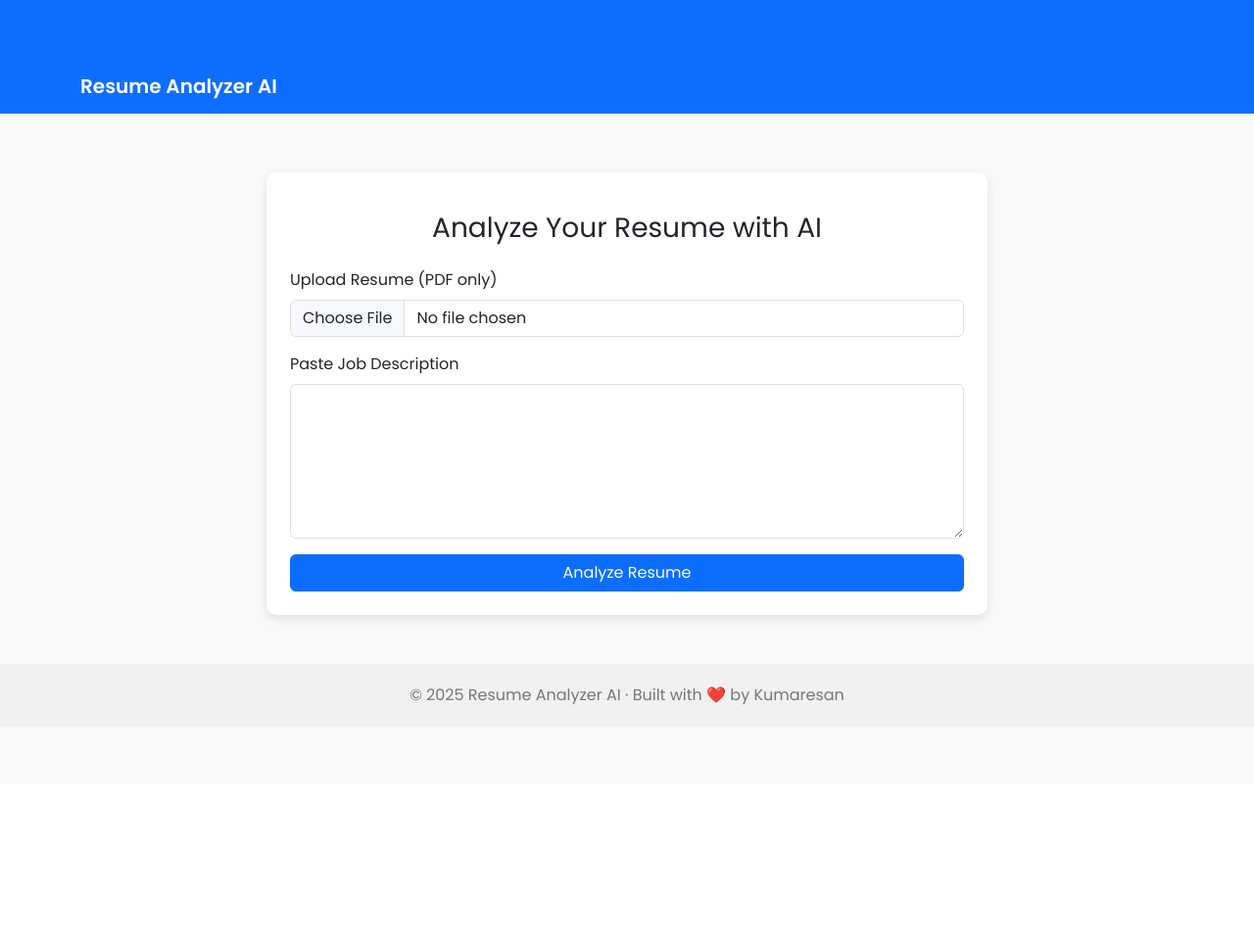
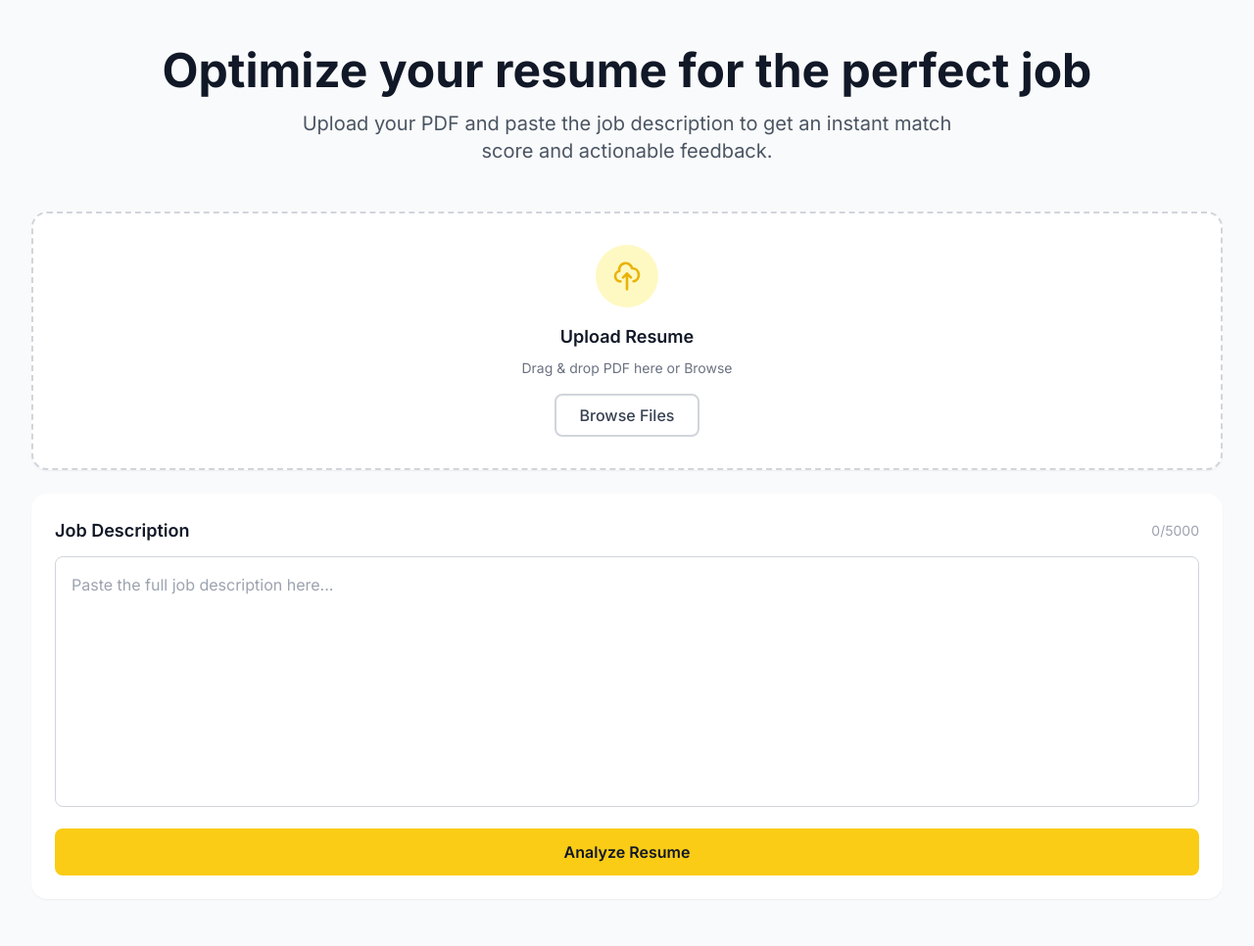
Before and after one commit to Kader1680/Resume-Analyzer, a Flask app: page / in a window 1280 px wide. Shown: the whole page at 98% size. Before the commit the page ends 742 px from the top, so only its background shows below. Run offline with Flask 3, Linux system fonts and the light colour scheme; some libraries are stand-ins or nearby versions.

```diff
--- a/templates/index.html
+++ b/templates/index.html
@@ -5,120 +5,119 @@
   <title>Resume Analyzer AI</title>
   <meta name="viewport" content="width=device-width, initial-scale=1">
 
-  <!-- Bootstrap CSS -->
-  <link href="https://cdn.jsdelivr.net/npm/bootstrap@5.3.3/dist/css/bootstrap.min.css" rel="stylesheet">
+  <!-- Tailwind CSS -->
+  <script src="https://cdn.tailwindcss.com"></script>
 
   <!-- Google Fonts -->
-  <link href="https://fonts.googleapis.com/css2?family=Poppins:wght@400;600&display=swap" rel="stylesheet">
+  <link href="https://fonts.googleapis.com/css2?family=Inter:wght@400;500;600;700&display=swap" rel="stylesheet">
 
   <!-- Marked.js for rendering Markdown -->
   <script src="https://cdn.jsdelivr.net/npm/marked/marked.min.js"></script>
 
   <style>
     body {
-      font-family: 'Poppins', sans-serif;
-      background-color: #f9f9f9;
-    }
-    .navbar {
-      background-color: #0d6efd;
-    }
-    .navbar-brand {
-      font-weight: bold;
-      color: #fff;
-    }
-    .container {
-      margin-top: 60px;
-    }
-    .card {
-      border: none;
-      box-shadow: 0 4px 10px rgba(0,0,0,0.1);
-      border-radius: 10px;
-    }
-    .footer {
-      margin-top: 50px;
-      padding: 20px 0;
-      text-align: center;
-      background-color: #f1f1f1;
-      color: #777;
-    }
-    .spinner {
-      display: none;
-      text-align: center;
-      margin-top: 20px;
-    }
-    textarea {
-      resize: vertical;
-    }
-    #markdown-result h1, h2, h3, h4 {
-      margin-top: 1rem;
-    }
-    #markdown-result ul {
-      padding-left: 1.2rem;
+      font-family: 'Inter', sans-serif;
     }
   </style>
 </head>
-<body>
+<body class="bg-gray-50">
 
-  <!-- Navbar -->
-  <nav class="navbar navbar-expand-lg">
-    <div class="container">
-      <a class="navbar-brand" href="#">Resume Analyzer AI</a>
+  <div class="max-w-7xl mx-auto px-4 sm:px-6 lg:px-8 py-12">
+    <!-- Hero Section -->
+    <div class="text-center mb-12">
+      <h1 class="text-5xl font-bold text-gray-900 mb-4">Optimize your resume for the perfect job</h1>
+      <p class="text-xl text-gray-600 max-w-2xl mx-auto">Upload your PDF and paste the job description to get an instant match score and actionable feedback.</p>
     </div>
-  </nav>
 
-  <!-- Main Content -->
-  <div class="container">
-    <div class="row justify-content-center">
-      <div class="col-md-8">
-        <div class="card p-4">
-          <h3 class="mb-4 text-center">Analyze Your Resume with AI</h3>
+    <div class="  gap-8">
+      <!-- Left Section - Upload Form -->
+      <div class="lg:col-span-2 space-y-6">
+        <!-- Upload Resume Card -->
+        <div class="bg-white rounded-2xl shadow-sm border-2 border-dashed border-gray-300 p-8 text-center hover:border-yellow-400 transition duration-150">
+          <div class="w-16 h-16 bg-yellow-100 rounded-full flex items-center justify-center mx-auto mb-4">
+            <svg class="w-8 h-8 text-yellow-500" fill="none" stroke="currentColor" viewBox="0 0 24 24">
+              <path stroke-linecap="round" stroke-linejoin="round" stroke-width="2" d="M7 16a4 4 0 01-.88-7.903A5 5 0 1115.9 6L16 6a5 5 0 011 9.9M15 13l-3-3m0 0l-3 3m3-3v12"/>
+            </svg>
+          </div>
+          <h3 class="text-lg font-semibold text-gray-900 mb-2">Upload Resume</h3>
+          <p class="text-sm text-gray-500 mb-4">Drag & drop PDF here or Browse</p>
           <form id="analyzeForm" method="post" enctype="multipart/form-data">
-            <div class="mb-3">
-              <label class="form-label">Upload Resume (PDF only)</label>
-              <input class="form-control" type="file" name="resume" accept=".pdf" required>
-            </div>
-            <div class="mb-3">
-              <label class="form-label">Paste Job Description</label>
-              <textarea class="form-control" name="job_description" rows="6" required></textarea>
-            </div>
-            <div class="d-grid">
-              <button type="submit" class="btn btn-primary">Analyze Resume</button>
-            </div>
+            <input class="hidden" type="file" name="resume" id="resumeFile" accept=".pdf" required>
+            <button type="button" onclick="document.getElementById('resumeFile').click()" class="bg-white border-2 border-gray-300 text-gray-700 font-medium px-6 py-2 rounded-lg hover:border-yellow-400 transition duration-150">
+              Browse Files
+            </button>
+        </div>
+
+        <!-- Job Description Card -->
+        <div class="bg-white rounded-2xl shadow-sm p-6">
+          <div class="flex justify-between items-center mb-3">
+            <label class="text-lg font-semibold text-gray-900">Job Description</label>
+            <span class="text-sm text-gray-400" id="charCount">0/5000</span>
+          </div>
+          <textarea
+            class="w-full h-64 p-4 border border-gray-300 rounded-lg focus:ring-2 focus:ring-yellow-400 focus:border-transparent resize-none text-gray-700"
+            name="job_description"
+            id="jobDescription"
+            placeholder="Paste the full job description here..."
+            maxlength="5000"
+            required
+          ></textarea>
+          <button type="submit" class="w-full mt-4 bg-yellow-400 hover:bg-yellow-500 text-gray-900 font-semibold py-3 rounded-lg transition duration-150">
+            Analyze Resume
+          </button>
           </form>
+        </div>
+      </div>
 
-          <!-- Spinner -->
-          <div class="spinner" id="spinner">
-            <div class="spinner-border text-primary" role="status">
-              <span class="visually-hidden">Processing...</span>
-            </div>
-            <p class="mt-2">Analyzing... please wait</p>
+      <!-- Right Section - Results -->
+      <div class="lg:col-span-3">
+        <!-- Success Alert (hidden by default) -->
+        <div id="successAlert" class="hidden bg-green-50 border-l-4 border-green-400 p-4 mb-6 rounded-lg">
+          <div class="flex items-center">
+            <svg class="w-5 h-5 text-green-400 mr-2" fill="currentColor" viewBox="0 0 20 20">
+              <path fill-rule="evenodd" d="M10 18a8 8 0 100-16 8 8 0 000 16zm3.707-9.293a1 1 0 00-1.414-1.414L9 10.586 7.707 9.293a1 1 0 00-1.414 1.414l2 2a1 1 0 001.414 0l4-4z" clip-rule="evenodd"/>
+            </svg>
+            <span class="text-green-800 font-medium">Analysis Complete! Review your results below.</span>
           </div>
         </div>
 
-        {% if result %}
-        <div class="card mt-4 p-4">
-          <h4>Analysis Result</h4>
-          <div id="markdown-result"></div>
+        <!-- Loading Spinner (hidden by default) -->
+        <div class="hidden bg-white rounded-2xl shadow-sm p-12 text-center" id="spinner">
+          <div class="inline-block w-16 h-16 border-4 border-yellow-400 border-t-transparent rounded-full animate-spin"></div>
+          <p class="mt-4 text-gray-600 font-medium">Analyzing your resume... please wait</p>
         </div>
-        {% endif %}
+
+          <!-- Full Analysis Result (from backend) -->
+          {% if result %}
+          <div class="bg-white rounded-2xl shadow-sm p-6">
+            <h4 class="text-lg font-semibold text-gray-900 mb-4">Detailed Analysis</h4>
+            <div id="markdown-result" class="prose max-w-none text-gray-700"></div>
+          </div>
+          {% endif %}
+        </div>
       </div>
     </div>
   </div>
 
-  <!-- Footer -->
-  <div class="footer">
-    &copy; {{ year or "2025" }} Resume Analyzer AI &middot; Built with ❤️ by Kumaresan
-  </div>
 
-  <!-- Bootstrap JS -->
-  <script src="https://cdn.jsdelivr.net/npm/bootstrap@5.3.3/dist/js/bootstrap.bundle.min.js"></script>
+  <!-- Scripts -->
+  <script>
+    // Character counter for job description
+    const jobDescription = document.getElementById('jobDescription');
+    const charCount = document.getElementById('charCount');
 
-  <!-- Show Spinner on Form Submit -->
-  <script>
+    jobDescription.addEventListener('input', function() {
+      charCount.textContent = `${this.value.length}/5000`;
+    });
+
+    // Show spinner on form submit
     const form = document.getElementById("analyzeForm");
     const spinner = document.getElementById("spinner");
+    const successAlert = document.getElementById("successAlert");
+
     form.addEventListener("submit", function () {
-      spinner.style.display = "block";
+      spinner.classList.remove("hidden");
+      successAlert.classList.add("hidden");
     });
   </script>
 
@@ -127,6 +126,7 @@
   <script>
     const markdown = {{ result | tojson | safe }};
     document.getElementById("markdown-result").innerHTML = marked.parse(markdown);
+    document.getElementById("successAlert").classList.remove("hidden");
   </script>
   {% endif %}
 </body>
```
